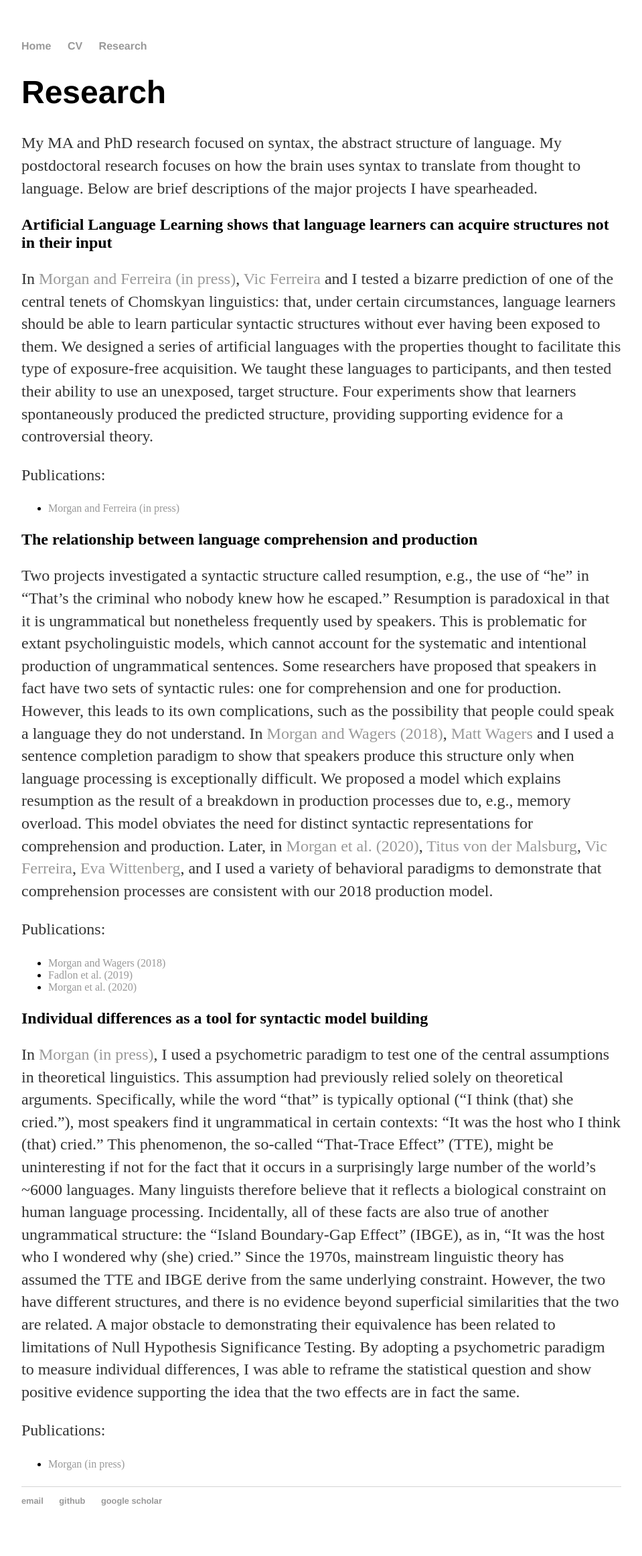
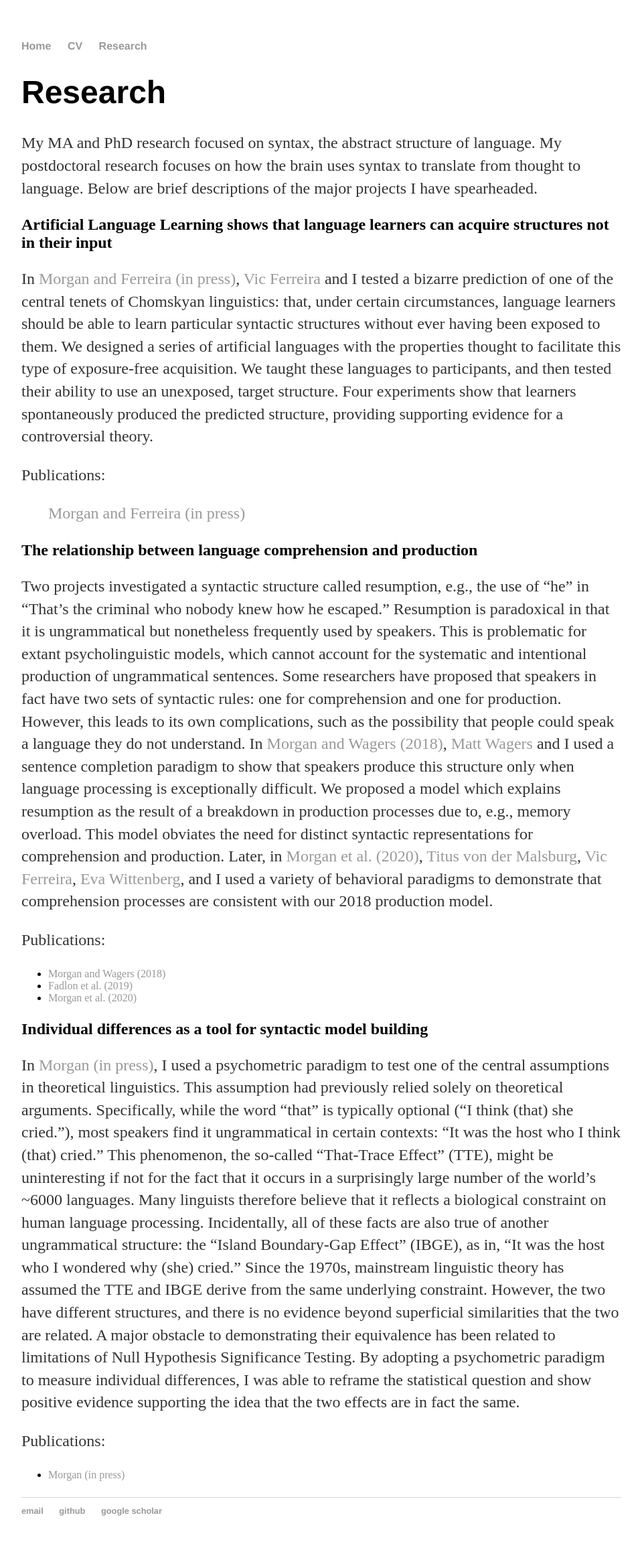
Before and after one commit to adam-milton-morgan/adam-milton-morgan.github.io, a Jekyll site: the page built from research/index.html, in a window 1280 px wide. Shown: the whole page at 67% size, without its empty margins (160-1119 px from the left). Built offline with Jekyll 4.4.1, drawn with Linux system fonts in a browser that asks for light colours.

Commit message:
Update index.html

```diff
--- a/research/index.html
+++ b/research/index.html
@@ -14,11 +14,12 @@ title: Adam M. Morgan, Cognitive Neuroscientist
 	<p>In <a href="burrito12.pdf" target="_blank">Morgan and Ferreira (in press)</a>, <a href="https://lpl.ucsd.edu/" target="_blank">Vic Ferreira</a> and I tested a bizarre prediction of one of the central tenets of Chomskyan linguistics: that, under certain circumstances, language learners should be able to learn particular syntactic structures without ever having been exposed to them.
 		We designed a series of artificial languages with the properties thought to facilitate this type of exposure-free acquisition.
 		We taught these languages to participants, and then tested their ability to use an unexposed, target structure.
-		Four experiments show that learners spontaneously produced the predicted structure, providing supporting evidence for a controversial theory.</p>
+		Four experiments show that learners spontaneously produced the predicted structure, providing supporting evidence for a controversial theory.
+	</p>
 
-		<p>Publications:
-			<ul>
-				<li> <a href="burrito12.pdf" target="_blank">Morgan and Ferreira (in press)</a> </li> </ul> </p>
+	<p>Publications:</p>
+		<p class="tab"> <a href="burrito12.pdf" target="_blank">Morgan and Ferreira (in press)</a> </li> </ul> </p>
+
 
 	<h2>The relationship between language comprehension and production</h2>
 
```
